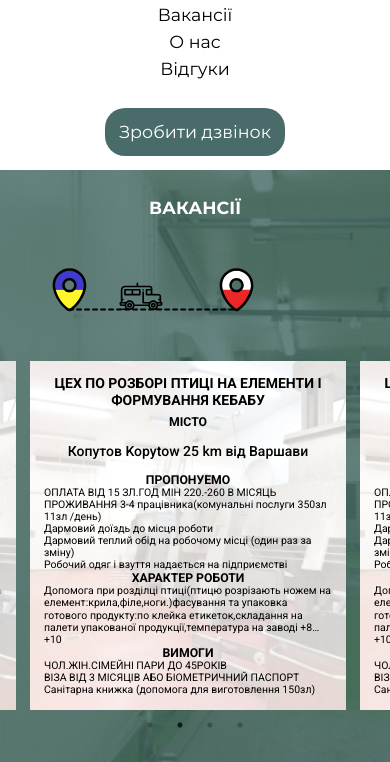
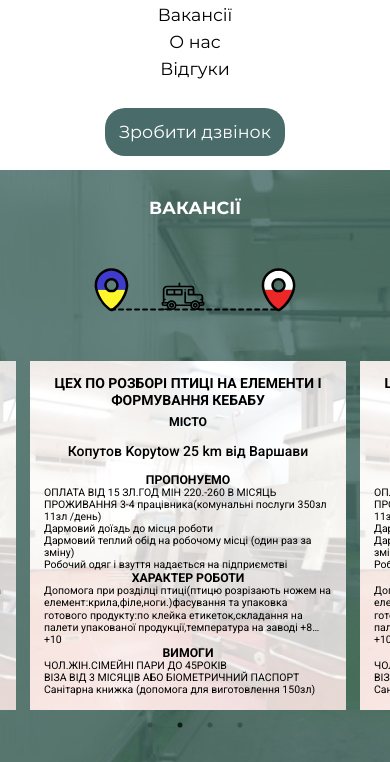
Before and after one commit to Sijonra/rightway, a plain HTML site: page index.html in a window 390 px wide. Shown: the part 82-844 px from the top of the page. Drawn offline with nearby package versions, Linux system fonts and the light colour scheme.

Commit message:
Add files via upload

```diff
--- a/css/style.scss
+++ b/css/style.scss
@@ -616,7 +616,7 @@ body{
     }
     .positions-image{
         max-width: $default * 60;
-        margin: $default * 8;
+        margin: $default * 8 auto;
     }
 }
 
```
Also changed, not shown: css/style.css.
